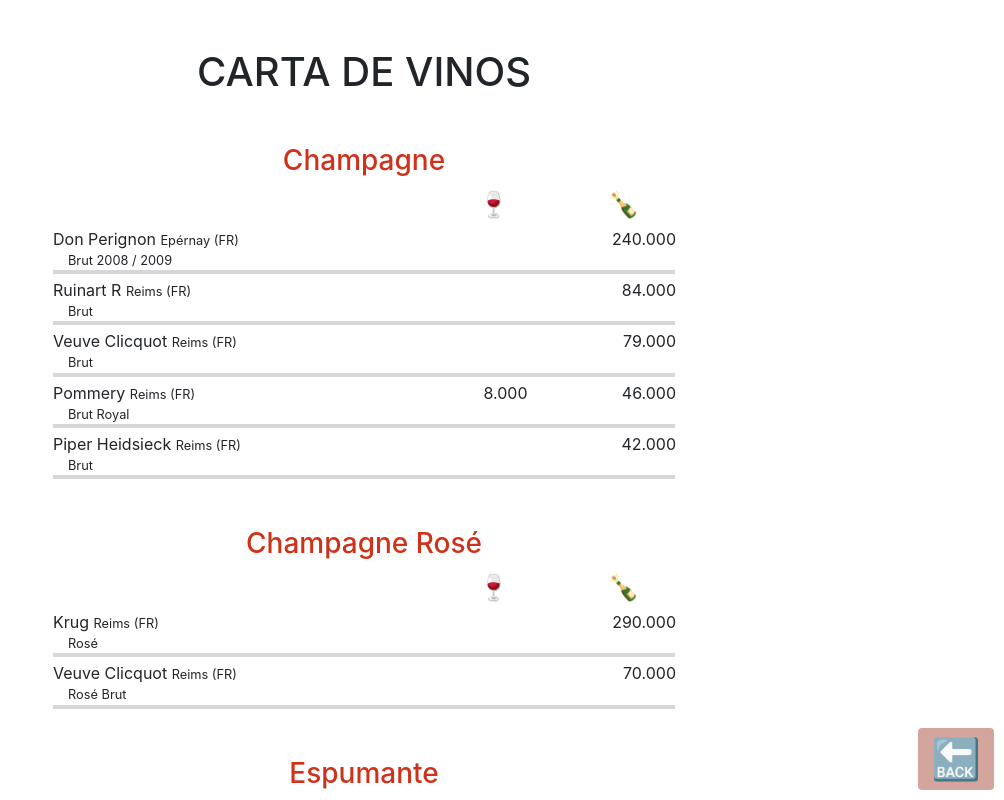
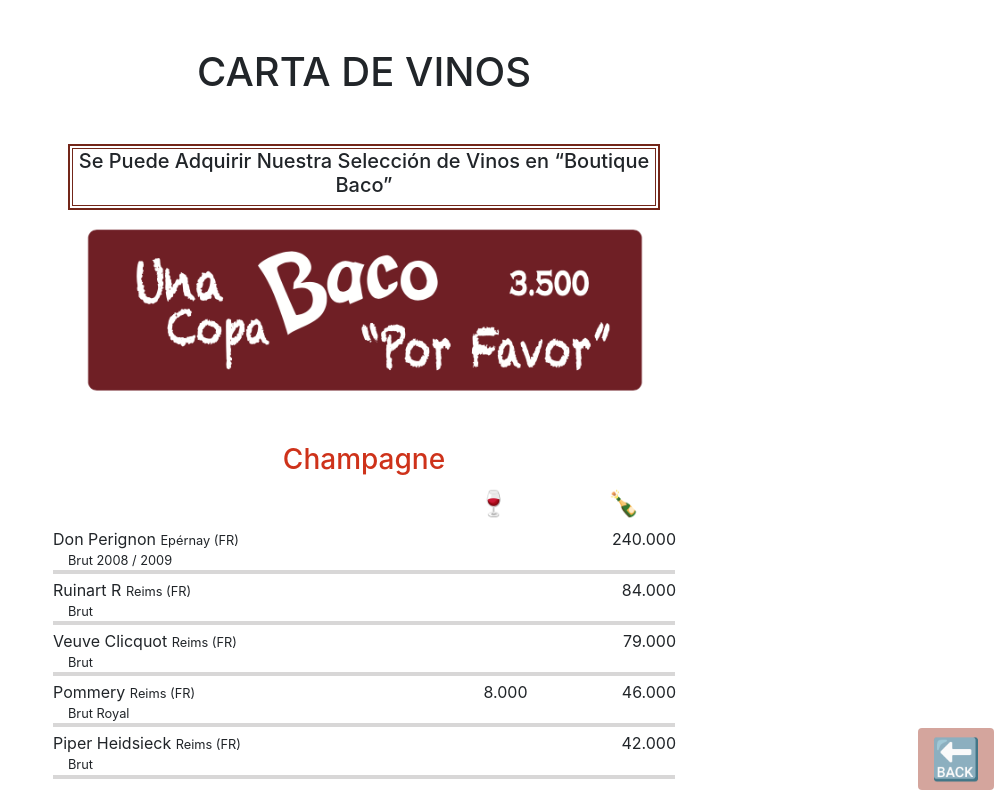
Before and after one commit to durbonca/Menu-QR-Google-sheet, a React (Create React App) app: page /Wine in a window 1280 px wide. Shown: the top 800 px of the page, without its empty margins (276-1280 px from the left). Built offline with nearby package versions, Linux system fonts and the light colour scheme.

Commit message:
adding final components

```diff
--- a/src/components/ProductWine.js
+++ b/src/components/ProductWine.js
@@ -1,7 +1,6 @@
 import React from "react"
 
 class Family extends React.Component {
-
     render (props){
         return  <div>
                  {this.props.product.map(function (product){
--- a/src/components/Wine.js
+++ b/src/components/Wine.js
@@ -2,11 +2,13 @@ import React from "react"
 import dataWine from '../data/dataWine';
 import Product from './ProductWine'
 import {Link} from 'react-router-dom'
+import WinePromo from "./winePromo"
 
 class Family extends React.Component {
 
     render (){
       return  <div className="container-fluid offset-md-3 col-md-6 mt-5 mb-5 px-4">
+                <WinePromo/>
                 <Link className="btn backButtom" to="/"><span className="emoji" role="img" aria-label={""}>🔙</span></Link>
                 {dataWine.map(function (dataProducts){
                     return <div>
@@ -21,6 +23,15 @@ class Family extends React.Component {
                                 <Product product={dataProducts.products}/>
                             </div>
                 })}
+                <div className="mt-5" style={{border:"solid #732619 2px", padding:"2px"}}>
+                    <div style={{border:"solid #732619 2px"}}>
+                            <div className="row d-flex mt-1 p-1">
+                                <p className="col text-left mb-0">Servicio Descorche</p>
+                                <p className="col-auto text-right mb-0">$5.000</p>
+                                <small className="col-12">Por Botella o Por Comensal</small>
+                            </div>
+                    </div>
+                </div>
 
               </div>
     }
--- /dev/null
+++ b/src/components/winePromo.js
@@ -0,0 +1,16 @@
+import React from 'react'
+
+class WinePromo extends React.Component {
+    render() {
+            return  <div>
+                            <div className="mt-2" style={{border:"solid #732619 2px", padding:"2px"}}>
+                                <div style={{border:"solid #732619 1px"}}>
+                                    <h5>Se Puede Adquirir Nuestra Selección de Vinos en “Boutique Baco”</h5>
+                                </div>
+                            </div>
+                            <img className="col-12 mt-3" src="lol.png" alt="una copa de baco por favor"/>
+                    </div>
+            }
+}
+
+export default WinePromo
```
Also changed, not shown: public/lol.png (added).
